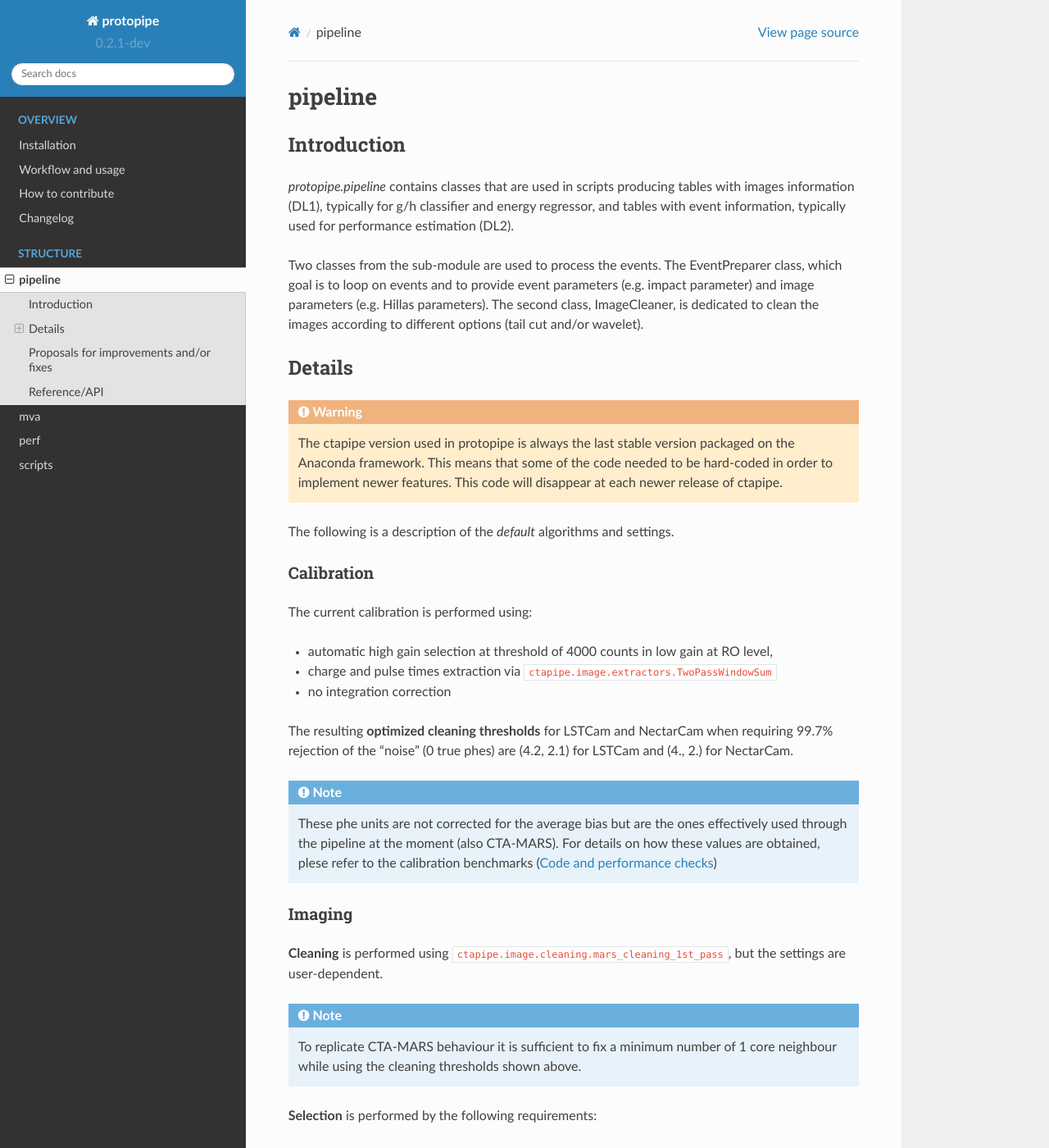
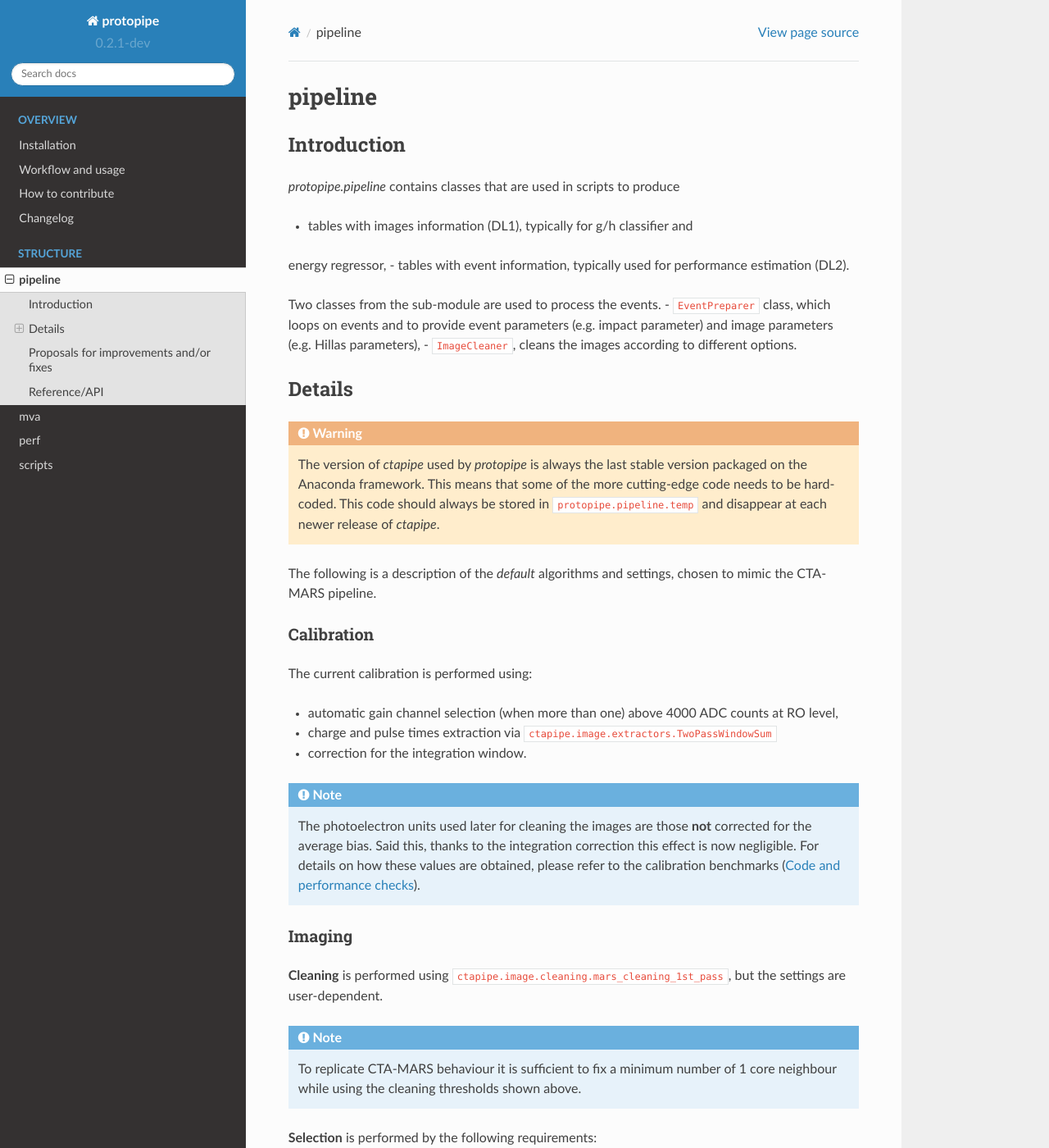
Before and after one commit to cta-observatory/protopipe, a Sphinx documentation site: the page built from docs/pipeline/index.rst, in a window 1280 px wide and 1400 px high. Shown: the whole window at 82% size. Built offline with Sphinx 7.4.7 and the Read the Docs theme 2.0.0, drawn with Linux system fonts in a browser that asks for light colours; pages that are not in the unit, such as notebooks, are missing from menus; some of the changed text lies outside the part shown.

Commit message:
Update docs

```diff
--- a/docs/pipeline/index.rst
+++ b/docs/pipeline/index.rst
@@ -6,49 +6,49 @@ pipeline
 Introduction
 ------------
 
-`protopipe.pipeline` contains classes that are used in scripts
-producing tables with images information (DL1), typically for g/h classifier and
-energy regressor, and tables with event information, typically used for
+`protopipe.pipeline` contains classes that are used in scripts to produce
+
+- tables with images information (DL1), typically for g/h classifier and
+energy regressor,
+- tables with event information, typically used for
 performance estimation (DL2).
 
-Two classes from the sub-module are used to process the events. The EventPreparer class, which
-goal is to loop on events and to provide event parameters (e.g. impact parameter) and
-image parameters (e.g. Hillas parameters). The second class, ImageCleaner,
-is dedicated to clean the images according to different options
-(tail cut and/or wavelet).
+Two classes from the sub-module are used to process the events.
+- ``EventPreparer`` class, which loops on events and to provide event
+parameters (e.g. impact parameter) and
+image parameters (e.g. Hillas parameters),
+- ``ImageCleaner``, cleans the images according to different options.
 
 Details
 -------
 
 .. warning::
 
-  The ctapipe version used in protopipe is always the last stable version
+  The version of *ctapipe* used by *protopipe* is always the last stable version
   packaged on the Anaconda framework.
-  This means that some of the code needed to be hard-coded in order to
-  implement newer features. This code will disappear at each newer release of
-  ctapipe.
+  This means that some of the more cutting-edge code needs to be hard-coded.
+  This code should always be stored in ``protopipe.pipeline.temp`` and
+  disappear at each newer release of *ctapipe*.
 
-The following is a description of the *default* algorithms and settings.
+The following is a description of the *default* algorithms and settings, chosen
+to mimic the CTA-MARS pipeline.
 
 Calibration
 ^^^^^^^^^^^
 
 The current calibration is performed using:
 
-* automatic high gain selection at threshold of 4000 counts in low gain at RO level,
+* automatic gain channel selection (when more than one) above 4000 ADC counts at RO level,
 * charge and pulse times extraction via ``ctapipe.image.extractors.TwoPassWindowSum``
-* no integration correction
-
-The resulting **optimized cleaning thresholds** for LSTCam and NectarCam
-when requiring 99.7% rejection of the "noise" (0 true phes) are
-(4.2, 2.1) for LSTCam and (4., 2.) for NectarCam.
+* correction for the integration window.
 
 .. note::
 
-  These phe units are not corrected for the average bias but are the ones
-  effectively used through the pipeline at the moment (also CTA-MARS).
-  For details on how these values are obtained, plese refer to the calibration
-  benchmarks (:ref:`beforepushing`)
+  The photoelectron units used later for cleaning the images are those **not**
+  corrected for the average bias. Said this, thanks to the integration correction
+  this effect is now negligible.
+  For details on how these values are obtained, please refer to the calibration
+  benchmarks (:ref:`beforepushing`).
 
 Imaging
 ^^^^^^^
@@ -63,11 +63,13 @@ but the settings are user-dependent.
 **Selection** is performed by the following requirements:
 
 * at least 50 phe (still biased units),
-* image's center of gravity (COG) within 80% of camera radius,
+* image's center of gravity (COG) within 80% of camera radius (radii stored in ``protopipe.pipeline.utils``),
 * ellipticity between 0.1 and 0.6,
 * at least 3 surviving pixels.
 
-**Parametrization** is performed by ``ctapipe.image.hillas.hillas_parameters``.
+**Parametrization** is performed by ``ctapipe.image.hillas.hillas_parameters``
+in the ``ctapipe.coordinates.TelescopeFrame`` using the effective focal lenghts
+values stored in ``protopipe.pipeline.utils``.
 
 Direction reconstruction
 ^^^^^^^^^^^^^^^^^^^^^^^^
--- a/docs/scripts/index.rst
+++ b/docs/scripts/index.rst
@@ -29,11 +29,6 @@ on disk in HDF5_ format using the PyTables_ Python module.
 This choice has been done considering the potential huge
 volume of data we will be dealing with in a near future.
 
-.. note::
-
-  Probably better to keep training and DL2 pages merged in one, since they
-  share ``EventPreparer``.
-
 Proposals for improvements and/or fixes
 ---------------------------------------
 
```
Also changed, not shown: docs/scripts/data_training.rst (+34 -26 lines), 1 other file.
